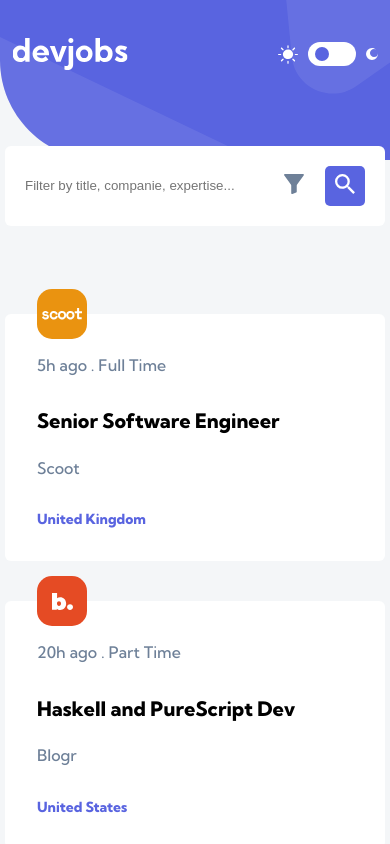
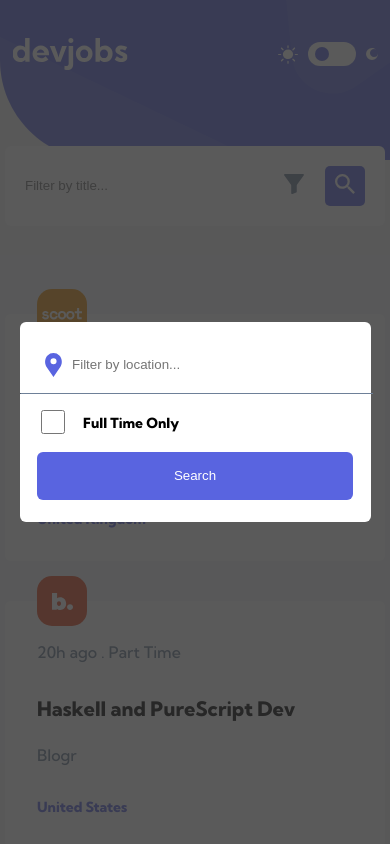
Before and after one commit to JakubStranianek/devjobs-web-app, a React (Create React App) app in the folder devjobs/: page /jobs in a window 390 px wide. Both pictures are taken after a click on the button 294 px from the left and 185 px from the top of the page. Shown: the top 844 px of the page. Built offline with nearby package versions, Linux system fonts and the light colour scheme.

Commit message:
modal popup done on small device

```diff
--- a/devjobs/src/components/mainJobs/mainJobs.css
+++ b/devjobs/src/components/mainJobs/mainJobs.css
@@ -85,7 +85,7 @@
     width: 100%;
 }
 
-.inputWrapper > input:focus {
+input:focus {
     outline: none;
 }
 
@@ -96,7 +96,8 @@
     justify-content: space-evenly;
     width: 40%;
 }
-.searchBox > input {
+.searchBox > input,
+.searchModalBox > input {
     width: 1.5rem;
     height: 1.5rem;
     background-color: lightgray;
@@ -168,6 +169,79 @@
 }
 
 
+/* Modal POPUP */
+.modal, .overlay {
+    position: fixed;
+    top: 0;
+    left: 0;
+    right: 0;
+    bottom: 0;
+    width: 100vw;
+    height: 100vh;
+    z-index: 99;
+}
+
+.overlay {
+    display: flex;
+    justify-content: center;
+    align-items: center;
+    background: rgba(49,49,49,0.8);
+}
+
+.active-modal {
+    overflow-y: hidden;
+}
+
+.modal-content {
+    width: 90%;
+    height: 200px;
+    background-color: white;
+    border-radius: 6px;
+    display: flex;
+    flex-direction: column;
+    align-items: center;
+    justify-content: center;
+}
+
+.modalInput {
+    width: 90%;
+    height: 40px;
+    display: flex;
+}
+
+.modalInput > img {
+    padding: 8px;
+}
+
+.modalInput > input {
+    border: none;
+    width: 90%;
+    box-sizing: border-box;
+}
+
+hr {
+    width: 100%;
+    border-color: #6E8098;
+    border-top: 1px;
+}
+
+.searchModalBox {
+    width: 90%;
+    height: 40px;
+    display: flex;
+    align-items: center;
+}
+
+.modal-content > button {
+    width: 90%;
+    background-color: #5964E0;
+    color: white;
+    height: 48px;
+    border: none;
+    border-radius: 6px;
+    margin-top: 10px;
+}
+
 label[for="checkBoxFullTime"]:before{content:'Full Time Only'; font-weight: bold;}
 
 /* RESPONSIVE */
@@ -188,6 +262,8 @@ label[for="checkBoxFullTime"]:before{content:'Full Time Only'; font-weight: bold
     }
 
     @media screen and (max-width: 479px) {
+        label[for="checkBoxFullTime"]:before{content:'Full Time Only'; padding-left: 15px;}
+
         div.inputWrapper:nth-child(2), .searchBox {
             display: none;
         }
--- a/devjobs/src/components/mainJobs/mainJobs.js
+++ b/devjobs/src/components/mainJobs/mainJobs.js
@@ -1,79 +1,172 @@
-import React, { useState } from 'react'
-import "./mainJobs.css"
-import data from "./data.json"
-import { Link } from "react-router-dom"
+import React, { useState } from "react";
+import "./mainJobs.css";
+import data from "./data.json";
+import { Link } from "react-router-dom";
+
 
 export default function MainJobs(props) {
   const [jobData, setJobData] = useState(data);
   const [searchOne, setSearchOne] = useState("");
   const [searchTwo, setSearchTwo] = useState("");
+  const [modal, setModal] = useState(false);
 
   const checkFullTime = (e) => {
-    const checkbox = document.getElementById("checkBoxFullTime").checked
-    console.log(checkbox)
+    const checkbox = document.getElementById("checkBoxFullTime").checked;
+    console.log(checkbox);
     if (checkbox === true) {
       const filteredData = data.filter((job) => job.contract === "Full Time");
-      setJobData(filteredData)
+      setJobData(filteredData);
     } else {
-      setJobData(data)
+      setJobData(data);
     }
-  }
+  };
 
   const handleSubmit = (e) => {
     e.preventDefault();
     checkFullTime();
+  };
+
+  const onOffModal = () => {
+    setModal(!modal);
+
+    if (!modal) {
+      document.body.classList.add("active-modal");
+    } else {
+      document.body.classList.remove("active-modal");
     }
 
+    checkFullTime();
+  };
+
   return (
-    <div className='mainJobsWrapper'>
-      <div className={props.mode === false ? "headerInputsDark" : "headerInputs"}>
-            <div className="inputWrapper">
-                <img src="../../../assets/desktop/icon-search.svg" alt="searchIcon"></img>
-                <input type="text" placeholder='Filter by title, companie, expertise...' value={searchOne} onChange={e => (setSearchOne(e.target.value))} className={props.mode === false ? "blackBg" : "whiteBg"}/>
+    <div className="mainJobsWrapper">
+      {modal && (
+        <div className="modal">
+          <div className="overlay">
+            <div className="modal-content">
+              <div className="modalInput">
+                <img
+                  src="../../../assets/desktop/icon-location.svg"
+                  alt="locationIcon"
+                ></img>
+                <input type="text" placeholder="Filter by location..." value={searchTwo}  onChange={(e) => setSearchTwo(e.target.value)}/>
+              </div>
 
-                <button className='filterButton'>
-                  <img src="../../../assets/mobile/icon-filter.svg" alt="filterIcon"></img>
-                </button>
+                <hr/>
 
-                <button className='searchButton'>
-                  <img src="../../../assets/desktop/icon-search.svg" alt="searchIcon" className='filter-white'></img>
+              <div className="searchModalBox">
+                <input type="checkbox" id="checkBoxFullTime"></input>
+                <label htmlFor="checkBoxFullTime"></label>
+              </div>
+
+                <button onClick={onOffModal}>
+                  Search
                 </button>
 
             </div>
+          </div>
+        </div>
+      )}
 
-            <div className='inputWrapper'>
-                <img src="../../../assets/desktop/icon-location.svg" alt="locationIcon"></img>
-                <input type="text" placeholder='Filter by location...' value={searchTwo} onChange={e => (setSearchTwo(e.target.value))} className={props.mode === false ? "blackBg" : "whiteBg"} />
+      <div
+        className={props.mode === false ? "headerInputsDark" : "headerInputs"}
+      >
+        <div className="inputWrapper">
+          <img
+            src="../../../assets/desktop/icon-search.svg"
+            alt="searchIcon"
+          ></img>
+          <input
+            type="text"
+            placeholder={
+              window.innerWidth <= 479
+                ? "Filter by title..."
+                : "Filter by title, companie, expertise..."
+            }
+            value={searchOne}
+            onChange={(e) => setSearchOne(e.target.value)}
+            className={props.mode === false ? "blackBg" : "whiteBg"}
+          />
+
+          <button className="filterButton" onClick={onOffModal}>
+            <img
+              src="../../../assets/mobile/icon-filter.svg"
+              alt="filterIcon"
+            ></img>
+          </button>
+
+          <button className="searchButton">
+            <img
+              src="../../../assets/desktop/icon-search.svg"
+              alt="searchIcon"
+              className="filter-white"
+            ></img>
+          </button>
         </div>
 
-            <div className='searchBox'>
+        <div className="inputWrapper">
+          <img
+            src="../../../assets/desktop/icon-location.svg"
+            alt="locationIcon"
+          ></img>
+          <input
+            type="text"
+            placeholder="Filter by location..."
+            value={searchTwo}
+            onChange={(e) => setSearchTwo(e.target.value)}
+            className={props.mode === false ? "blackBg" : "whiteBg"}
+          />
+        </div>
+
+        <div className="searchBox">
           <input type="checkbox" id="checkBoxFullTime"></input>
-                <label htmlFor='checkBoxFullTime' className={props.mode === false ? "whiteText" : "blackText"}></label>
+          <label
+            htmlFor="checkBoxFullTime"
+            className={props.mode === false ? "whiteText" : "blackText"}
+          ></label>
           <button onClick={handleSubmit}>Search</button>
         </div>
       </div>
 
-      {jobData?.filter( (job) => {
+      {jobData
+        ?.filter((job) => {
           if (searchOne === "" && searchTwo === "") {
             return job;
           }
-        if (job.position.toLowerCase().includes(searchOne.toLowerCase()) || job.company.toLowerCase().includes(searchOne.toLowerCase()))
+          if (
+            job.position.toLowerCase().includes(searchOne.toLowerCase()) ||
+            job.company.toLowerCase().includes(searchOne.toLowerCase())
+          )
             if (job.location.toLowerCase().includes(searchTwo.toLowerCase()))
               return job;
-      }).map(index =>
-        <div className={props.mode === false ? "jobDark" : "job"} key={"job/" + index.company + index.id}>
-          <div style={{backgroundColor: index.logoBackground}} className="logoJob" >
+        })
+        .map((index) => (
+          <div
+            className={props.mode === false ? "jobDark" : "job"}
+            key={"job/" + index.company + index.id}
+          >
+            <div
+              style={{ backgroundColor: index.logoBackground }}
+              className="logoJob"
+            >
               <img src={index.logo} alt={index.company}></img>
             </div>
 
-          <div className='jobContent'>
+            <div className="jobContent">
               <p>{index.postedAt + " . " + index.contract}</p>
-            <h1><Link to={`/jobs/${index.position}`} className={props.mode === false ? "whiteText" : "blackText"}>{index.position}</Link></h1>
+              <h1>
+                <Link
+                  to={`/jobs/${index.position}`}
+                  className={props.mode === false ? "whiteText" : "blackText"}
+                >
+                  {index.position}
+                </Link>
+              </h1>
               <p>{index.company}</p>
               <h6>{index.location}</h6>
             </div>
           </div>
-      )}
+        ))}
     </div>
-  )
+  );
 }
```
Also changed, not shown: devjobs/src/components/mainJobs/popup.js (added, +19 -0 lines), devjobs/src/components/mainJobs/popus.css (added). Lines whose indentation alone changed are shown as unchanged.
